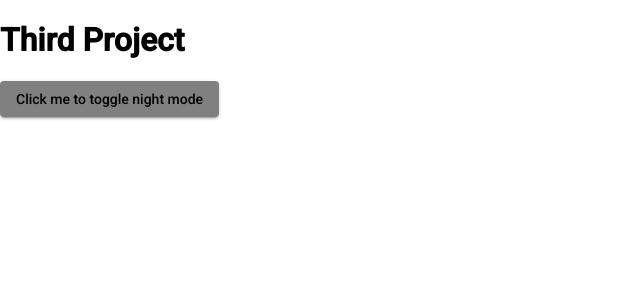
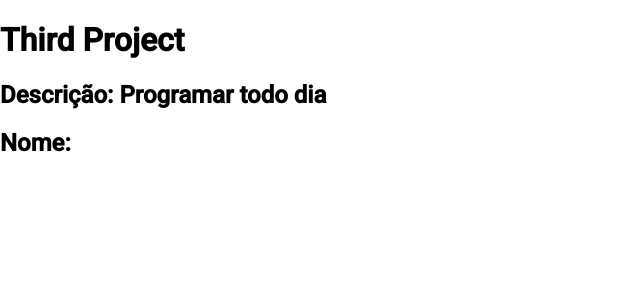
Before and after one commit to DukeOmni/angular-learning-area, an Angular app in the folder third-project/: page / in a window 1280 px wide. Shown: the top 300 px of the page, without its empty margins (0-640 px from the left). Built offline with nearby package versions, Linux system fonts and the light colour scheme.

Commit message:
Finishing experimenting with elvis

```diff
--- a/third-project/src/app/app.component.html
+++ b/third-project/src/app/app.component.html
@@ -2,4 +2,5 @@
 <!-- <app-diretiva-ngif></app-diretiva-ngif>
 <app-diretiva-ngswitch [profileConfig]="'master'"></app-diretiva-ngswitch>
 <app-diretiva-atributo></app-diretiva-atributo> -->
-<app-diretiva-ngstyle></app-diretiva-ngstyle>
+<!-- <app-diretiva-ngstyle></app-diretiva-ngstyle> -->
+<app-elvis-operator></app-elvis-operator>
--- a/third-project/src/app/app.module.ts
+++ b/third-project/src/app/app.module.ts
@@ -10,6 +10,7 @@ import { DiretivaNgifComponent } from './diretiva-ngif/diretiva-ngif.component';
 import { DiretivaNgswitchComponent } from './diretiva-ngswitch/diretiva-ngswitch.component';
 import { DiretivaAtributoComponent } from './diretiva-atributo/diretiva-atributo.component';
 import { DiretivaNgstyleComponent } from './diretiva-ngstyle/diretiva-ngstyle.component';
+import { ElvisOperatorComponent } from './elvis-operator/elvis-operator.component';
 
 
 @NgModule({
@@ -18,7 +19,8 @@ import { DiretivaNgstyleComponent } from './diretiva-ngstyle/diretiva-ngstyle.co
     DiretivaNgifComponent,
     DiretivaNgswitchComponent,
     DiretivaAtributoComponent,
-    DiretivaNgstyleComponent
+    DiretivaNgstyleComponent,
+    ElvisOperatorComponent
   ],
   imports: [
     BrowserModule,
--- /dev/null
+++ b/third-project/src/app/elvis-operator/elvis-operator.component.html
@@ -0,0 +1,2 @@
+<h2>Descrição: {{task.desc}}</h2>
+<h2>Nome: {{task.nome?.first}} </h2>
--- /dev/null
+++ b/third-project/src/app/elvis-operator/elvis-operator.component.ts
@@ -0,0 +1,20 @@
+import { Component, OnInit } from '@angular/core';
+
+@Component({
+  selector: 'app-elvis-operator',
+  templateUrl: './elvis-operator.component.html',
+  styleUrls: ['./elvis-operator.component.css']
+})
+export class ElvisOperatorComponent implements OnInit {
+
+  task:any = {
+    desc:"Programar todo dia",
+    nome:null
+  }
+
+  constructor() { }
+
+  ngOnInit(): void {
+  }
+
+}
```
Also changed, not shown: third-project/src/app/elvis-operator/elvis-operator.component.css (added), 1 other file (tests, documents, lock files or other folders).
